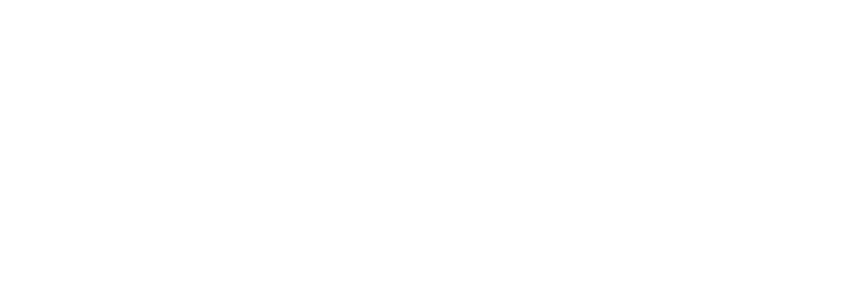
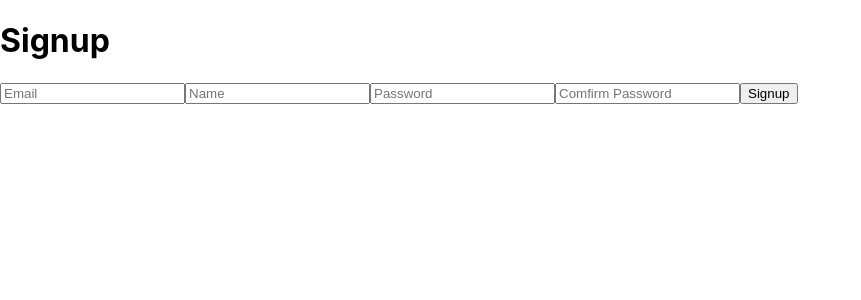
Before and after one commit to RachelRYuan/Twitter-clone, a React (Create React App) app in the folder web/: page /signup in a window 1280 px wide. Before the commit this address had no page. Shown: the top 300 px of the page, without its empty margins (0-861 px from the left). Built offline with nearby package versions, Linux system fonts and the light colour scheme.

Commit message:
ReactJs Authentication

```diff
--- a/web/src/App.tsx
+++ b/web/src/App.tsx
@@ -1,16 +1,32 @@
 import React, { Component } from 'react';
 import './App.css';
-import { ApolloClient, ApolloProvider, InMemoryCache } from '@apollo/client';
+import { ApolloClient, ApolloProvider, HttpLink, InMemoryCache } from '@apollo/client';
 import Users from './components/Users';
-import Landing from './components/Landing'
+import Landing from './components/Landing';
 import { BrowserRouter as Router, Route, Routes } from 'react-router-dom';
+import { setContext } from '@apollo/client/link/context';
+import Signup from './pages/Signup';
+import Login from './pages/Login';
 
+const httpLink = new HttpLink({uri: "http://localhost:4000"})
 
+const authLink = setContext(async (req, {headers}) => {
+  const token = localStorage.getItem('token')
 
+  return{
+    ...headers,
+      headers: {
+        Authorization: token? `Bearer ${token}`: null
+      }
+  }
+})
+
+const link = authLink.concat(httpLink)
 const client = new ApolloClient({
-  uri: "http://localhost:4000",
-  cache: new InMemoryCache
+  link: (link as any),
+  cache: new InMemoryCache()
 })
+
 
 function App(){
   return (
@@ -19,6 +35,8 @@
       <Routes>
         <Route path="/" element={<Users />} />
         <Route path="/landing" element={<Landing />} />
+        <Route path="/signup" element={<Signup />} />
+        <Route path="/login" element={<Login />} />
       </Routes>
     </Router>
   </ApolloProvider>
--- /dev/null
+++ b/web/src/pages/Login.tsx
@@ -0,0 +1,68 @@
+import React from 'react'
+import { gql,useMutation } from '@apollo/client'
+import { ErrorMessage, Field, Form, Formik } from 'formik'
+import * as Yup from 'yup'
+import { useNavigate} from 'react-router-dom'
+import { isValidInputTimeValue } from '@testing-library/user-event/dist/utils'
+
+const login_MUTATION = gql`
+mutation login( $email: String!, $password: String!){
+    login( email: $email, password: $password) {
+        token
+    }
+}
+`
+interface LoginValues{
+  email: string
+  password: string
+}
+
+
+function Login() {
+  const navigate = useNavigate()
+  const [login, {data}] = useMutation(login_MUTATION)
+
+  const initialValues: LoginValues = {
+    email: '',
+    password: '',
+  }
+
+const validationSchema = Yup.object({
+  email: Yup.string()
+    .email("Invalid email address")
+    .required("Email Required"),
+  password: Yup.string()
+    .max(20, "Must be 20 characters or less")
+    .required("Password Required"),
+})
+
+  return (
+    <div>
+      <h1> Login </h1>
+      <Formik
+      initialValues = {initialValues}
+      validationSchema = {validationSchema}
+      onSubmit = {async(values, {setSubmitting}) =>{
+        setSubmitting(true)
+        const response = await login({
+            variables: values
+        })
+        localStorage.setItem("token", response.data.login.token)
+        setSubmitting(false)
+        navigate('/users')
+      }}
+    >
+        <Form>
+          <Field name = "email" type = "text" placeholder = "Email"/>
+          <ErrorMessage name = "email" component = {"div"} />
+          <Field name = "password" type = "text" placeholder = "Password"/>
+          <ErrorMessage name = "password" component = {"div"} />
+          <button type = 'submit'> Login </button>
+        </Form>
+
+    </Formik>
+    </div>
+  )
+}
+
+export default Login
--- /dev/null
+++ b/web/src/pages/Signup.tsx
@@ -0,0 +1,83 @@
+import React from 'react'
+import { gql,useMutation } from '@apollo/client'
+import { ErrorMessage, Field, Form, Formik } from 'formik'
+import * as Yup from 'yup'
+import { useNavigate} from 'react-router-dom'
+import { isValidInputTimeValue } from '@testing-library/user-event/dist/utils'
+
+const SIGNUP_MUTATION = gql`
+mutation signup($name: String, $email: String!, $password: String!){
+    signup(name: $name, email: $email, password: $password){
+        token
+    }
+}
+`
+interface SignupValues{
+  email: string
+  password: string
+  confirmPassword: string
+  name: string
+}
+
+
+function Signup() {
+  const navigate = useNavigate()
+  const [signup, {data}] = useMutation(SIGNUP_MUTATION)
+
+  const initialValues: SignupValues = {
+    email: '',
+    password: '',
+    confirmPassword: '',
+    name: ''
+  }
+
+const validationSchema = Yup.object({
+  email: Yup.string()
+    .email("Invalid email address")
+    .required("Email Required"),
+  password: Yup.string()
+    .max(20, "Must be 20 characters or less")
+    .required("Password Required"),
+  confirmPassword: Yup.string().oneOf(
+      [ Yup.ref("password") ],
+      "Passwords must match"
+    ),
+  name: Yup.string()
+    .max(15, "Must be 15 characters or less")
+    .required("Name Required")
+})
+
+  return (
+    <div>
+      <h1> Signup </h1>
+      <Formik
+      initialValues = {initialValues}
+      validationSchema = {validationSchema}
+      onSubmit = {async(values, {setSubmitting}) =>{
+        setSubmitting(true)
+        const response = await signup({
+            variables: values
+        })
+        localStorage.setItem("token", response.data.signup.token)
+        setSubmitting(false)
+        navigate('/users')
+      }}
+    >
+        <Form>
+          <Field name = "email" type = "text" placeholder = "Email"/>
+          <ErrorMessage name = "email" component = {"div"} />
+          <Field name = "name" type = "text" placeholder = "Name"/>
+          <ErrorMessage name = "name" component = {"div"} />
+          <Field name = "password" type = "text" placeholder = "Password"/>
+          <ErrorMessage name = "password" component = {"div"} />
+          <Field name = "confirmPassword" type = "text" placeholder = "Comfirm Password"/>
+          <ErrorMessage name = "comfirmpassword" component = {"div"} />
+          <button type = 'submit'> Signup </button>
+        </Form>
+
+    </Formik>
+    </div>
+  )
+}
+
+export default Signup
```
Also changed, not shown: 1 other file (tests, documents, lock files or other folders).
